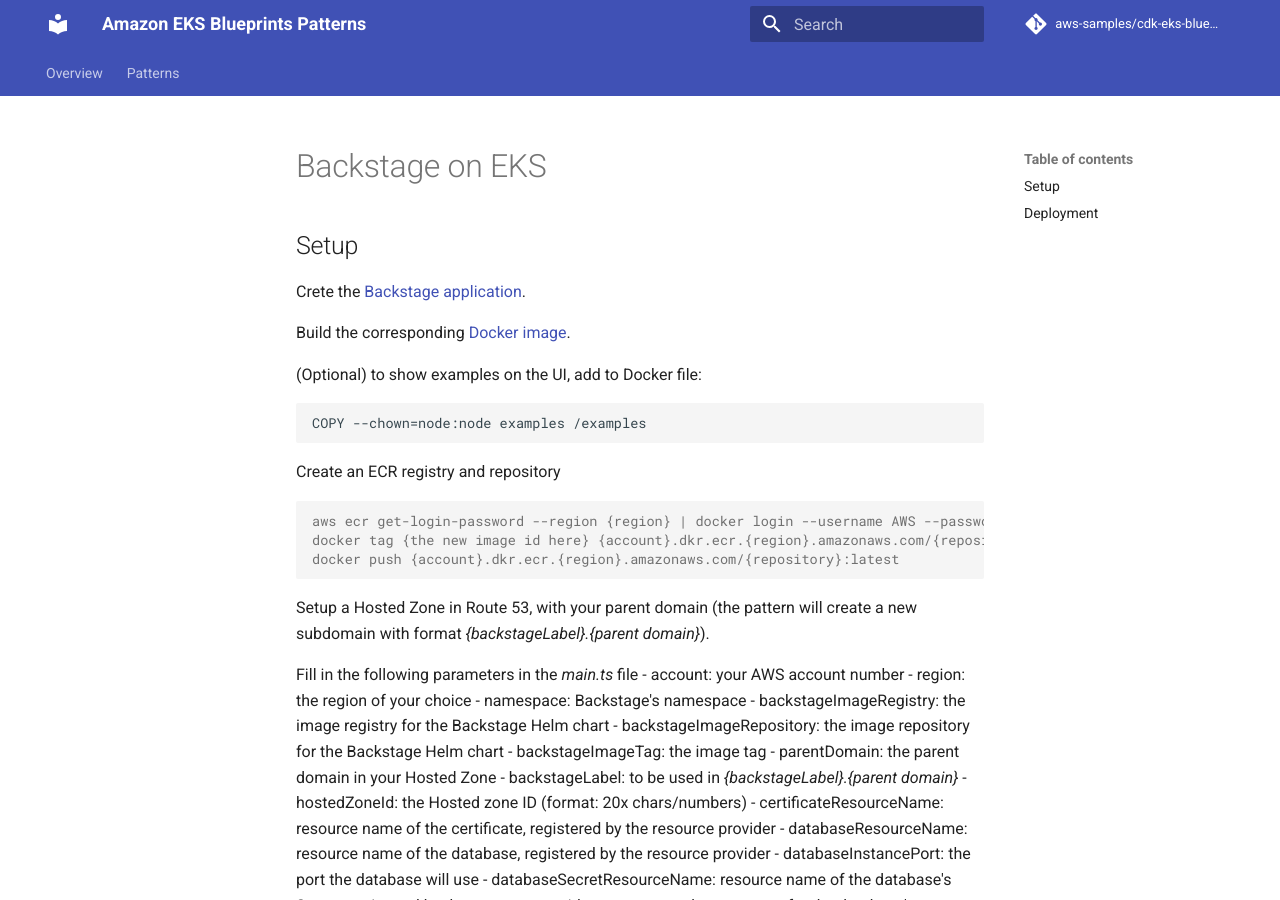
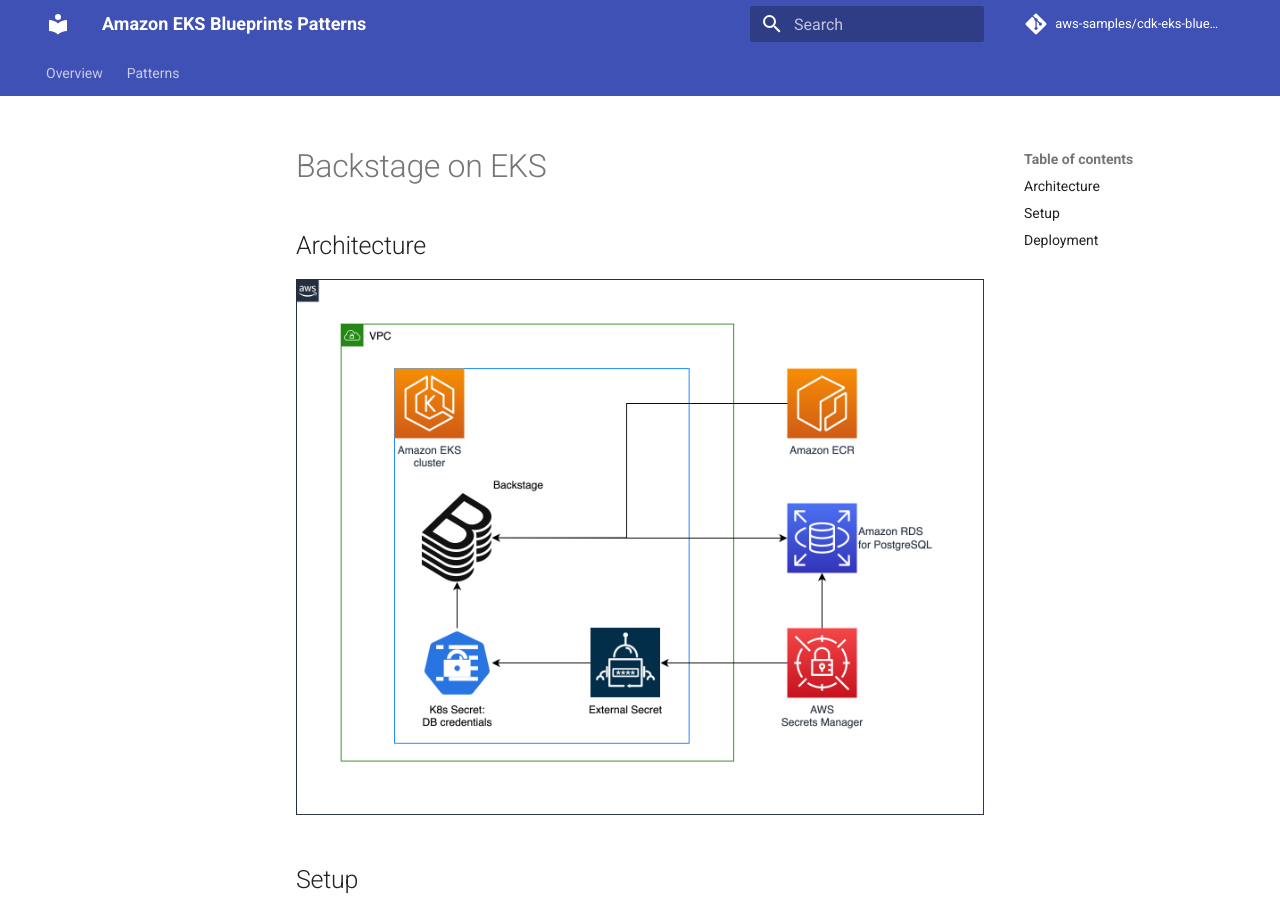
Before and after one commit to aws-samples/cdk-eks-blueprints-patterns, an MkDocs documentation site: the page built from docs/patterns/backstage.md, in a window 1280 px wide and 900 px high. Built offline with MkDocs 1.6.1 and Material for MkDocs 9.7.7, drawn with Linux system fonts in a browser that asks for light colours; comment, search, counter and statistics services are not loaded.

Commit message:
added architecture diagram

```diff
--- a/docs/patterns/backstage.md
+++ b/docs/patterns/backstage.md
@@ -1,4 +1,8 @@
 # Backstage on EKS
+
+## Architecture
+
+![Architecture](./images/backstage-diagram.png)
 
 ## Setup
 
```
Also changed, not shown: docs/patterns/images/backstage-diagram.png (added).
